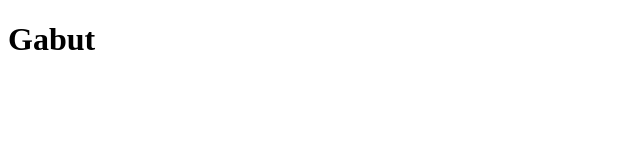
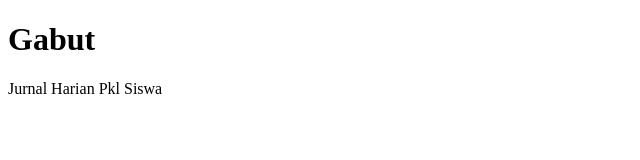
Before and after one commit to xhanz-op/belajar-git-remote, a plain HTML site: page index.html in a window 1280 px wide. Shown: the whole page, without its empty margins (0-640 px from the left). Drawn offline with Linux system fonts and the light colour scheme.

Commit message:
Praktek Kerja Lapangan

```diff
--- a/index.html
+++ b/index.html
@@ -7,5 +7,7 @@
 </head>
 <body>
     <h1>Gabut</h1>
+    <p>Jurnal Harian Pkl Siswa </p>
+
 </body>
 </html>
```
